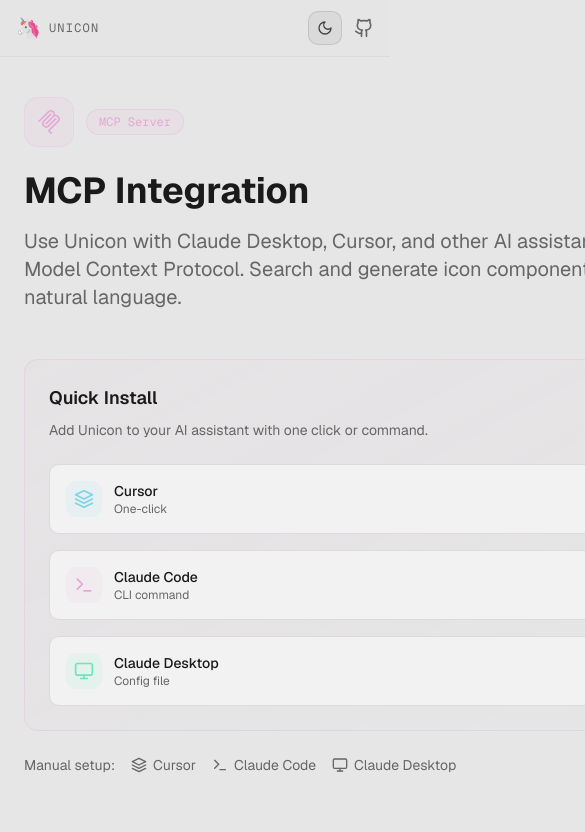
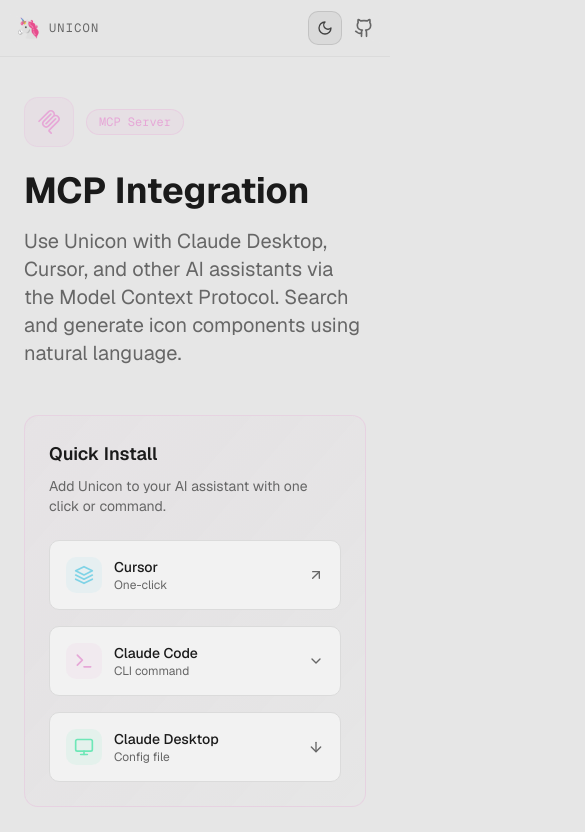
Before and after one commit to WebRenew/unicon, a Next.js app: page /docs/mcp in a window 390 px wide. Shown: the top 832 px of the page, 585 px wide, since content can reach past the window. Built offline with nearby package versions, Linux system fonts and the light colour scheme.

Commit message:
fix(docs): prevent horizontal overflow on mobile
Add overflow-x-hidden and min-w-0 to docs layout containers to prevent
wide content (code blocks, tables, ASCII diagrams) from causing
horizontal scroll on mobile devices.

```diff
--- a/src/app/docs/layout.tsx
+++ b/src/app/docs/layout.tsx
@@ -8,13 +8,13 @@
   children: React.ReactNode;
 }) {
   return (
-    <div className="min-h-screen flex flex-col">
+    <div className="min-h-screen flex flex-col overflow-x-hidden">
       <SiteHeader variant="docs" />
       <div className="flex-1 flex">
         <DocsSidebar />
-        <main className="flex-1 lg:pl-64 flex flex-col">
-          <div className="flex-1 flex justify-center">
-            <div className="w-full max-w-5xl">
+        <main className="flex-1 lg:pl-64 flex flex-col min-w-0">
+          <div className="flex-1 flex justify-center overflow-x-hidden">
+            <div className="w-full max-w-5xl min-w-0">
               {children}
             </div>
           </div>
```
